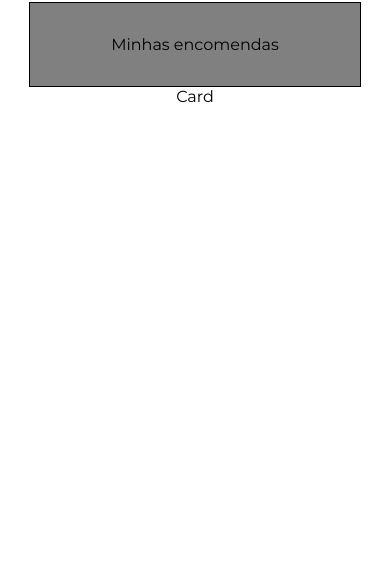
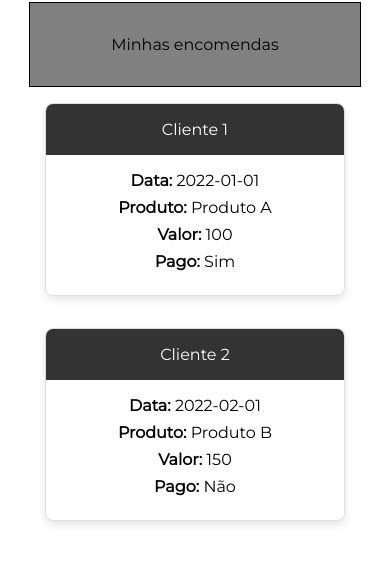
Before and after one commit to Thigoo/react-gerenciador-encomendas, a React (Create React App) app: page / in a window 390 px wide. Shown: the part 235-798 px from the top of the page. Built offline with nearby package versions, Linux system fonts and the light colour scheme.

Commit message:
Criando componente card responsivo

```diff
--- a/src/components/Card/index.jsx
+++ b/src/components/Card/index.jsx
@@ -1,9 +1,137 @@
-import React from 'react'
+import React, { useEffect, useState } from 'react';
+import styled from 'styled-components';
 
-function Card() {
+const Container = styled.div`
+  display: flex;
+  flex-wrap: wrap;
+  justify-content: space-evenly;
+`;
+
+const Card = styled.div`
+  width: 300px;
+  border: 1px solid #ddd;
+  border-radius: 8px;
+  overflow: hidden;
+  margin: 16px;
+  box-shadow: 0 4px 8px rgba(0, 0, 0, 0.1);
+  display: ${({ isMobile }) => (isMobile ? 'block' : 'none')};
+`;
+
+const CardTitle = styled.div`
+  background-color: #333;
+  color: #fff;
+  padding: 16px;
+`;
+
+const CardContent = styled.div`
+  display: flex;
+  flex-direction: column;
+  padding: 16px;
+
+  div {
+    margin-bottom: 8px;
+  }
+`;
+
+const Table = styled.table`
+  width: 100%;
+  border-collapse: collapse;
+  margin-top: 16px;
+  display: ${({ isMobile }) => (isMobile ? 'none' : 'table')};
+`;
+
+const Th = styled.th`
+  border: 1px solid #ddd;
+  padding: 8px;
+  text-align: center;
+  background: #333;
+  color: #fafafa;
+`;
+
+const Td = styled.td`
+  border: 1px solid #ddd;
+  padding: 8px;
+`;
+
+const ResponsiveTable = () => {
+  const [isMobile, setIsMobile] = useState(window.innerWidth <= 480);
+
+  useEffect(() => {
+    const handleResize = () => {
+      setIsMobile(window.innerWidth <= 480);
+    };
+
+    window.addEventListener('resize', handleResize);
+
+    return () => {
+      window.removeEventListener('resize', handleResize);
+    };
+  }, []);
+
+  // Dados para exibir
+  const data = [
+    {
+      cliente: 'Cliente 1',
+      data: '2022-01-01',
+      produto: 'Produto A',
+      valor: 100.0,
+      pago: true,
+    },
+    {
+      cliente: 'Cliente 2',
+      data: '2022-02-01',
+      produto: 'Produto B',
+      valor: 150.0,
+      pago: false,
+    },
+    // Adicione mais objetos conforme necessário
+  ];
+
   return (
-    <div>Card</div>
-  )
-}
+    <Container>
+      {data.map((item, index) => (
+        <React.Fragment key={index}>
+          <Card isMobile={isMobile}>
+            <CardTitle>{item.cliente}</CardTitle>
+            <CardContent>
+              <div>
+                <strong>Data:</strong> {item.data}
+              </div>
+              <div>
+                <strong>Produto:</strong> {item.produto}
+              </div>
+              <div>
+                <strong>Valor:</strong> {item.valor}
+              </div>
+              <div>
+                <strong>Pago:</strong> {item.pago ? 'Sim' : 'Não'}
+              </div>
+            </CardContent>
+          </Card>
+          <Table isMobile={isMobile}>
+            <thead>
+              <tr>
+                <Th>Cliente</Th>
+                <Th>Data</Th>
+                <Th>Produto</Th>
+                <Th>Valor</Th>
+                <Th>Pago</Th>
+              </tr>
+            </thead>
+            <tbody>
+              <tr>
+                <Td>{item.cliente}</Td>
+                <Td>{item.data}</Td>
+                <Td>{item.produto}</Td>
+                <Td>{item.valor}</Td>
+                <Td>{item.pago ? 'Sim' : 'Não'}</Td>
+              </tr>
+            </tbody>
+          </Table>
+        </React.Fragment>
+      ))}
+    </Container>
+  );
+};
 
-export default Card
+export default ResponsiveTable;
```
